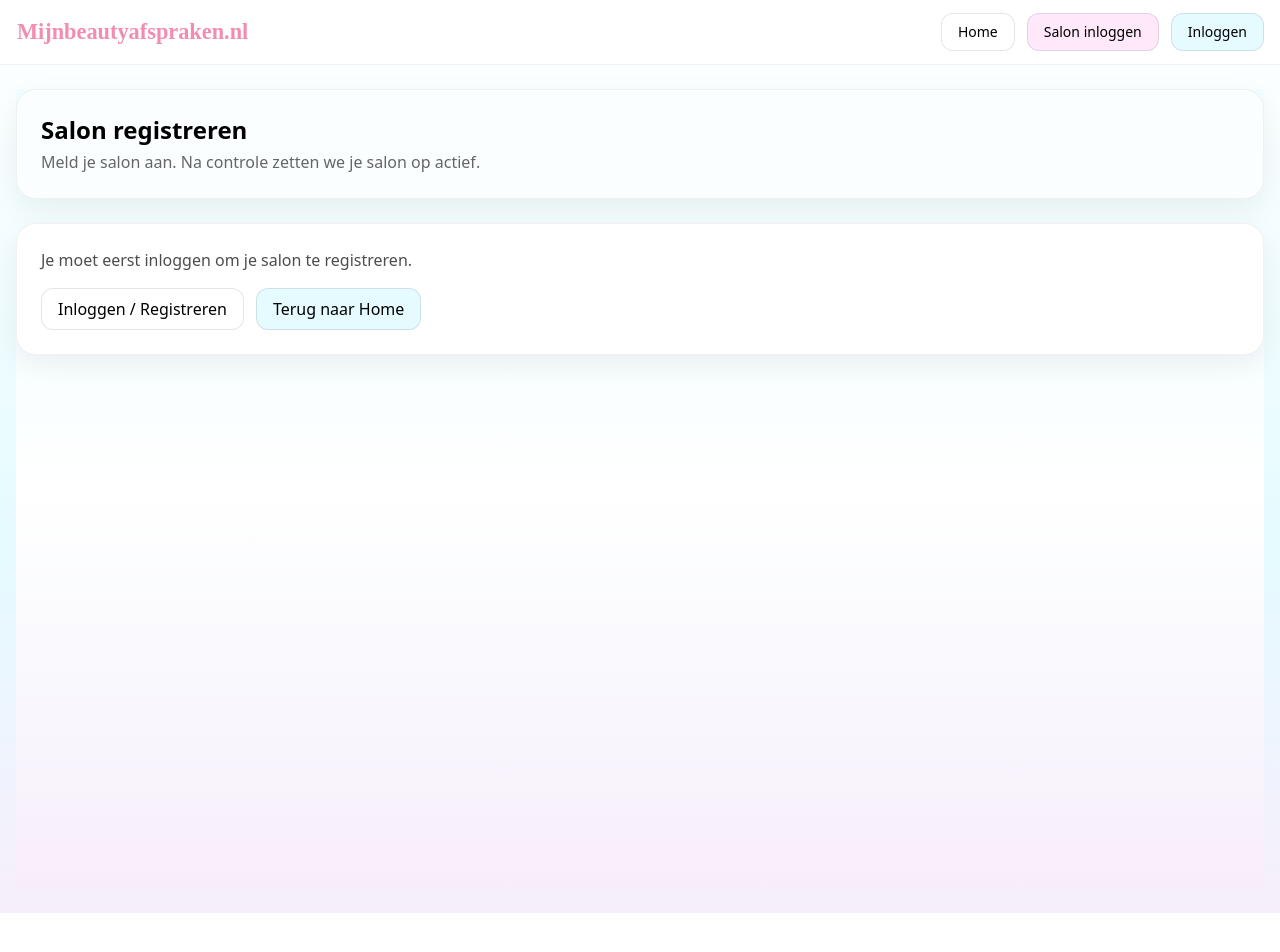
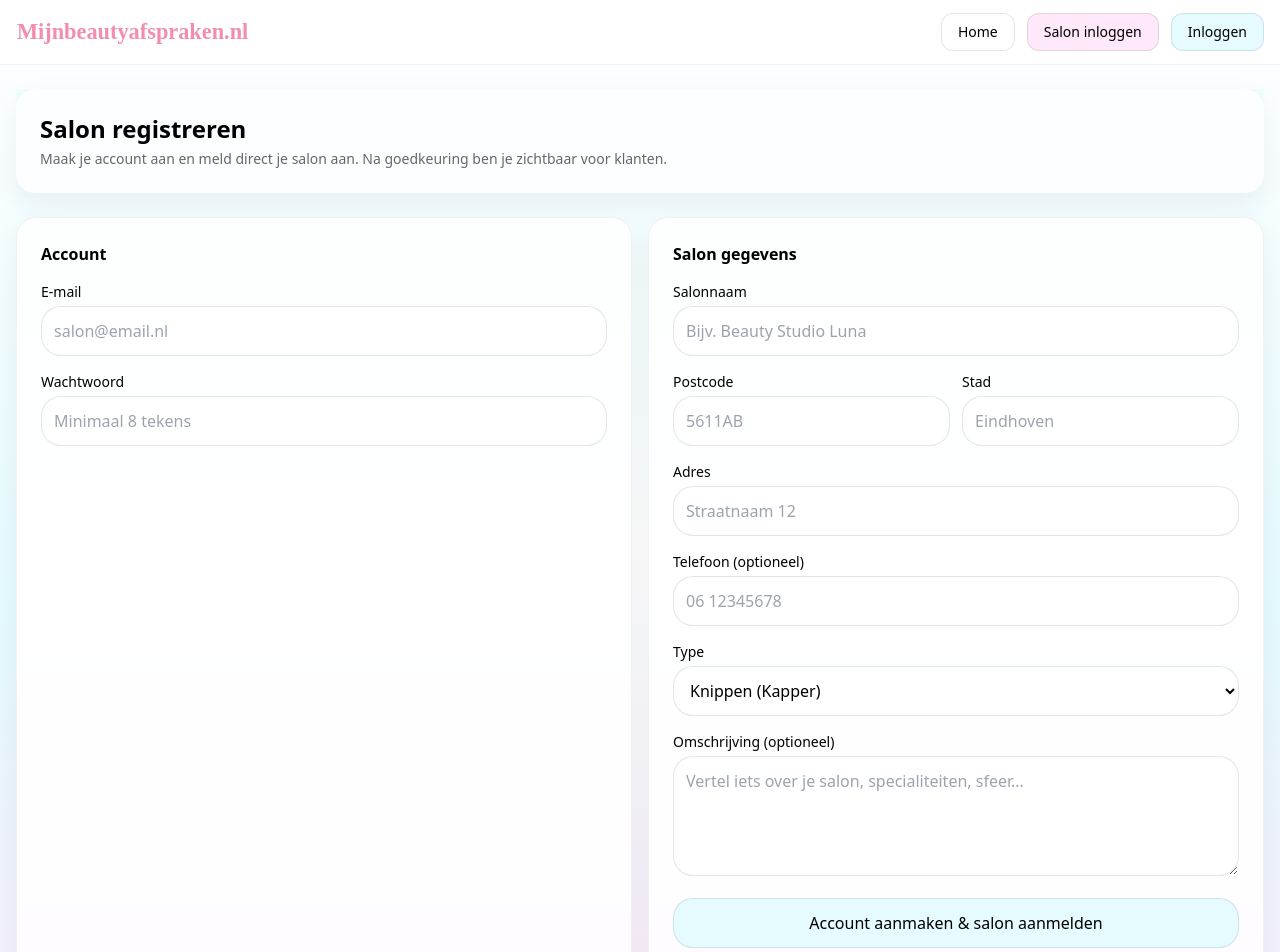
Before and after one commit to BartMimo/mijnbeautyafspraken, a Next.js app: page /salon-aanmelden in a window 1280 px wide. Shown: the top 952 px of the page. Before the commit the page ends 913 px from the top, so only its background shows below. Built offline with nearby package versions, Linux system fonts and the light colour scheme.

Commit message:
Uitgebreid salon aanmelden formulier

```diff
--- a/app/api/salon/create/route.ts
+++ b/app/api/salon/create/route.ts
@@ -7,7 +7,10 @@ const Body = z.object({
   name: z.string().min(2),
   city: z.string().min(1),
   address: z.string().min(1),
-  postcode: z.string().optional().nullable(), // ✅ nieuw
+  postcode: z.string().min(4).optional(),
+  phone: z.string().optional(),
+  category: z.string().optional(),
+  description: z.string().optional(),
 });
 
 function extractPostcode(address: string) {
@@ -52,14 +55,17 @@ export async function POST(req: Request) {
   // ✅ salon aanmaken (postcode apart opslaan)
   const { data: salon, error: salonErr } = await supabaseAdmin
     .from("salons")
-    .insert({
-      owner_id: user.id,
-      name,
-      city,
-      address,
-      postcode,           // ✅ nieuw
-      status: "pending",
-    })
+  .insert({
+  owner_id: user.id,
+  name: parsed.data.name,
+  city: parsed.data.city,
+  address: parsed.data.address,
+  postcode: parsed.data.postcode ?? null,
+  phone: parsed.data.phone ?? null,
+  category: parsed.data.category ?? null,
+  description: parsed.data.description ?? null,
+  status: "pending",
+})
     .select("*")
     .single();
 
--- a/app/salon-aanmelden/page.tsx
+++ b/app/salon-aanmelden/page.tsx
@@ -1,190 +1,223 @@
 "use client";
 
-import { useEffect, useMemo, useState } from "react";
-import Link from "next/link";
-import { createBrowserClient } from "@supabase/ssr";
 import { Shell } from "@/components/Shell";
+import { supabaseBrowser } from "@/lib/supabase/client";
+import { useRouter } from "next/navigation";
+import { useState } from "react";
+
+type SalonCategory = "knippen" | "wimpers" | "nagels" | "massage";
+
+const CATEGORIES: { value: SalonCategory; label: string }[] = [
+  { value: "knippen", label: "Knippen (Kapper)" },
+  { value: "wimpers", label: "Wimpers" },
+  { value: "nagels", label: "Nagels" },
+  { value: "massage", label: "Massage" },
+];
+
+function normalizePostcode(v: string) {
+  return (v ?? "").toUpperCase().replace(/\s+/g, "");
+}
 
 export default function SalonAanmeldenPage() {
-  const supabase = useMemo(() => {
-    return createBrowserClient(
-      process.env.NEXT_PUBLIC_SUPABASE_URL!,
-      process.env.NEXT_PUBLIC_SUPABASE_ANON_KEY!
-    );
-  }, []);
+  const router = useRouter();
 
-  const [loadingUser, setLoadingUser] = useState(true);
-  const [isAuthed, setIsAuthed] = useState(false);
+  // account
+  const [email, setEmail] = useState("");
+  const [password, setPassword] = useState("");
 
-  const [name, setName] = useState("");
+  // salon
+  const [salonName, setSalonName] = useState("");
+  const [address, setAddress] = useState("");
+  const [postcode, setPostcode] = useState("");
   const [city, setCity] = useState("");
-  const [address, setAddress] = useState("");
+  const [phone, setPhone] = useState("");
+  const [category, setCategory] = useState<SalonCategory>("knippen");
   const [description, setDescription] = useState("");
 
-  const [submitting, setSubmitting] = useState(false);
-  const [done, setDone] = useState(false);
-  const [error, setError] = useState<string | null>(null);
+  const [loading, setLoading] = useState(false);
+  const [msg, setMsg] = useState<string | null>(null);
 
-  useEffect(() => {
-    (async () => {
-      const { data } = await supabase.auth.getUser();
-      setIsAuthed(!!data.user);
-      setLoadingUser(false);
-    })();
-  }, [supabase]);
+  function validate() {
+    if (!email.trim()) return "Vul een e-mail in.";
+    if (!password || password.length < 8) return "Wachtwoord moet minimaal 8 tekens zijn.";
+    if (!salonName.trim()) return "Vul een salonnaam in.";
+    if (!address.trim()) return "Vul een adres in.";
+    if (!city.trim()) return "Vul een stad in.";
+    const pc = normalizePostcode(postcode);
+    if (!/^\d{4}[A-Z]{0,2}$/.test(pc) && !/^\d{4}$/.test(pc)) {
+      return "Vul een geldige postcode in (bijv. 5611AB of 5611).";
+    }
+    return null;
+  }
 
   async function submit() {
-    setError(null);
-    setSubmitting(true);
-const { data: userData } = await supabase.auth.getUser();
-if (!userData.user) {
-  setError("Je moet eerst inloggen om je salon te registreren.");
-  setSubmitting(false);
-  return;}
-    const { data: sessionData } = await supabase.auth.getSession();
-    const token = sessionData.session?.access_token;
+    setMsg(null);
+    const err = validate();
+    if (err) return setMsg(err);
 
-    if (!token) {
-      setError("Je moet eerst inloggen om je salon te registreren.");
-      setSubmitting(false);
-      return;
+    setLoading(true);
+
+    // 1) account aanmaken
+    const { error: signUpErr } = await supabaseBrowser.auth.signUp({ email, password });
+    if (signUpErr) {
+      setLoading(false);
+      return setMsg(signUpErr.message);
     }
 
-    const res = await fetch("/api/salon-aanmelden", {
+    // 2) direct inloggen (zodat session zeker is voor /api/salon/create)
+    const { error: signInErr } = await supabaseBrowser.auth.signInWithPassword({ email, password });
+    if (signInErr) {
+      setLoading(false);
+      return setMsg(
+        "Account is aangemaakt, maar inloggen lukt niet. Probeer in te loggen via Salon inloggen."
+      );
+    }
+
+    // 3) salon aanmaken via server route (admin)
+    const res = await fetch("/api/salon/create", {
       method: "POST",
-      headers: {
-        "Content-Type": "application/json",
-        Authorization: `Bearer ${token}`,
-      },
-      body: JSON.stringify({ name, city, address, description }),
+      headers: { "content-type": "application/json" },
+      body: JSON.stringify({
+        name: salonName,
+        city,
+        address,
+        postcode: normalizePostcode(postcode),
+        phone,
+        category,
+        description,
+      }),
     });
 
     const json = await res.json();
+    setLoading(false);
 
     if (!res.ok) {
-      setError(json?.error ?? "Er ging iets mis. Probeer opnieuw.");
-      setSubmitting(false);
-      return;
+      return setMsg(json.error ?? "Salon aanmaken mislukt.");
     }
 
-    setDone(true);
-    setSubmitting(false);
+    setMsg("Salon aangemeld ✅ Wacht op goedkeuring door admin.");
+    router.push("/dashboard");
+    router.refresh();
   }
 
   return (
     <Shell>
-      <div className="bg-white/60 border border-black/5 shadow-soft rounded-xl2 p-6">
+      <div className="bg-white/80 shadow-soft rounded-xl2 p-6">
         <h1 className="text-2xl font-semibold">Salon registreren</h1>
-        <p className="text-black/60 mt-1">
-          Meld je salon aan. Na controle zetten we je salon op <span className="font-medium">actief</span>.
+        <p className="text-sm text-black/60 mt-1">
+          Maak je account aan en meld direct je salon aan. Na goedkeuring ben je zichtbaar voor klanten.
         </p>
       </div>
 
-      <div className="mt-6 bg-white rounded-xl2 shadow-soft border border-black/5 p-6">
-        {loadingUser ? (
-          <div className="text-black/60">Laden...</div>
-        ) : !isAuthed ? (
-          <div>
-            <div className="text-black/70">
-              Je moet eerst inloggen om je salon te registreren.
-            </div>
-            <div className="mt-4 flex gap-3">
-              <Link
-                href="/auth"
-                className="px-4 py-2 rounded-xl border border-black/10 bg-white hover:opacity-90"
-              >
-                Inloggen / Registreren
-              </Link>
-              <Link
-                href="/"
-                className="px-4 py-2 rounded-xl bg-skywash border border-black/10 hover:opacity-90"
-              >
-                Terug naar Home
-              </Link>
-            </div>
-          </div>
-        ) : done ? (
-          <div className="text-black/70">
-            ✅ Bedankt! Je salon is aangemeld en staat nu op <span className="font-medium">pending</span>.
-            <div className="mt-5 flex gap-3">
-              <Link
-                href="/dashboard"
-                className="px-4 py-2 rounded-xl bg-skywash border border-black/10 hover:opacity-90"
-              >
-                Naar Salon Dashboard →
-              </Link>
-              <Link
-                href="/"
-                className="px-4 py-2 rounded-xl border border-black/10 bg-white hover:opacity-90"
-              >
-                Home
-              </Link>
-            </div>
-          </div>
-        ) : (
-          <>
-            {error && (
-              <div className="mb-4 p-3 rounded-xl2 bg-blush/60 border border-black/10 text-sm">
-                {error}
-              </div>
-            )}
+      <div className="mt-6 grid grid-cols-1 lg:grid-cols-2 gap-4">
+        {/* ACCOUNT */}
+        <div className="bg-white/80 shadow-soft rounded-xl2 p-6 border border-black/5">
+          <h2 className="font-semibold">Account</h2>
 
-            <div className="grid grid-cols-1 md:grid-cols-2 gap-4">
-              <div>
-                <label className="text-sm">Salonnaam *</label>
+          <label className="block mt-4 text-sm">E-mail</label>
           <input
             className="w-full mt-1 p-3 rounded-xl2 border border-black/10"
-                  value={name}
-                  onChange={(e) => setName(e.target.value)}
+            value={email}
+            onChange={(e) => setEmail(e.target.value)}
+            placeholder="salon@email.nl"
+            autoComplete="email"
+          />
+
+          <label className="block mt-4 text-sm">Wachtwoord</label>
+          <input
+            type="password"
+            className="w-full mt-1 p-3 rounded-xl2 border border-black/10"
+            value={password}
+            onChange={(e) => setPassword(e.target.value)}
+            placeholder="Minimaal 8 tekens"
+            autoComplete="new-password"
           />
         </div>
 
+        {/* SALON */}
+        <div className="bg-white/80 shadow-soft rounded-xl2 p-6 border border-black/5">
+          <h2 className="font-semibold">Salon gegevens</h2>
+
+          <label className="block mt-4 text-sm">Salonnaam</label>
+          <input
+            className="w-full mt-1 p-3 rounded-xl2 border border-black/10"
+            value={salonName}
+            onChange={(e) => setSalonName(e.target.value)}
+            placeholder="Bijv. Beauty Studio Luna"
+          />
+
+          <div className="mt-4 grid grid-cols-1 md:grid-cols-2 gap-3">
             <div>
-                <label className="text-sm">Plaats *</label>
+              <label className="block text-sm">Postcode</label>
+              <input
+                className="w-full mt-1 p-3 rounded-xl2 border border-black/10"
+                value={postcode}
+                onChange={(e) => setPostcode(e.target.value)}
+                placeholder="5611AB"
+              />
+            </div>
+            <div>
+              <label className="block text-sm">Stad</label>
               <input
                 className="w-full mt-1 p-3 rounded-xl2 border border-black/10"
                 value={city}
                 onChange={(e) => setCity(e.target.value)}
+                placeholder="Eindhoven"
               />
             </div>
+          </div>
 
-              <div className="md:col-span-2">
-                <label className="text-sm">Adres</label>
+          <label className="block mt-4 text-sm">Adres</label>
           <input
             className="w-full mt-1 p-3 rounded-xl2 border border-black/10"
             value={address}
             onChange={(e) => setAddress(e.target.value)}
+            placeholder="Straatnaam 12"
           />
-              </div>
 
-              <div className="md:col-span-2">
-                <label className="text-sm">Beschrijving</label>
+          <label className="block mt-4 text-sm">Telefoon (optioneel)</label>
+          <input
+            className="w-full mt-1 p-3 rounded-xl2 border border-black/10"
+            value={phone}
+            onChange={(e) => setPhone(e.target.value)}
+            placeholder="06 12345678"
+          />
+
+          <label className="block mt-4 text-sm">Type</label>
+          <select
+            className="w-full mt-1 p-3 rounded-xl2 border border-black/10 bg-white"
+            value={category}
+            onChange={(e) => setCategory(e.target.value as SalonCategory)}
+          >
+            {CATEGORIES.map((c) => (
+              <option key={c.value} value={c.value}>
+                {c.label}
+              </option>
+            ))}
+          </select>
+
+          <label className="block mt-4 text-sm">Omschrijving (optioneel)</label>
           <textarea
             className="w-full mt-1 p-3 rounded-xl2 border border-black/10 min-h-[120px]"
             value={description}
             onChange={(e) => setDescription(e.target.value)}
+            placeholder="Vertel iets over je salon, specialiteiten, sfeer…"
           />
-              </div>
 
-              <div className="md:col-span-2 flex gap-3">
           <button
             onClick={submit}
-                  disabled={submitting || !name.trim() || !city.trim()}
-                  className="px-5 py-3 rounded-xl2 bg-skywash border border-black/10 hover:opacity-90 disabled:opacity-50"
+            disabled={loading}
+            className="mt-4 w-full p-3 rounded-xl2 bg-skywash border border-black/10 hover:opacity-90 disabled:opacity-50"
+            type="button"
           >
-                  {submitting ? "Versturen..." : "Salon aanmelden"}
+            {loading ? "Bezig..." : "Account aanmaken & salon aanmelden"}
           </button>
 
-                <Link
-                  href="/"
-                  className="px-5 py-3 rounded-xl2 bg-white border border-black/10 hover:opacity-90"
-                >
-                  Annuleren
-                </Link>
+          {msg && <div className="mt-4 text-sm text-black/70">{msg}</div>}
+          <p className="mt-3 text-xs text-black/50">
+            Na aanmelding staat je salon op “pending” tot een admin goedkeurt.
+          </p>
         </div>
-            </div>
-          </>
-        )}
       </div>
     </Shell>
   );
```
Lines whose indentation alone changed are shown as unchanged.
